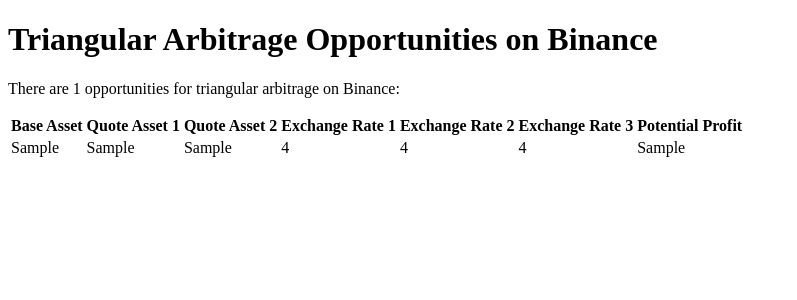
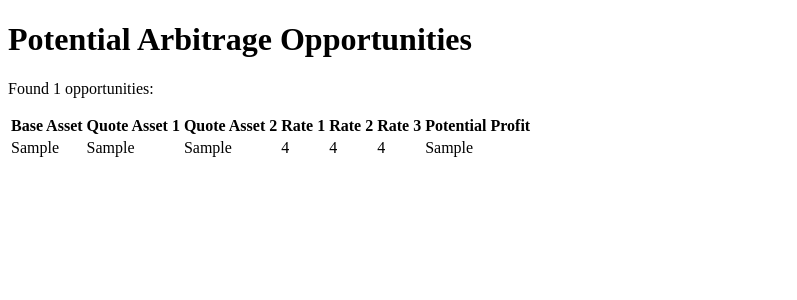
Before and after one commit to alaminizaan100/webprice, a Flask app: template templates/index.html in a window 1280 px wide. Shown: the top 300 px of the page, without its empty margins (0-797 px from the left). Run offline with Flask 2, Linux system fonts and the light colour scheme; the template is opened without the code that fills it: most values are stand-ins (such as "Sample title", 1, 10 or a date in 2020).

Commit message:
Update index.html

```diff
--- a/templates/index.html
+++ b/templates/index.html
@@ -1,20 +1,20 @@
 <!DOCTYPE html>
 <html>
 <head>
-    <title>Triangular Arbitrage Opportunities on Binance</title>
+	<title>Potential Arbitrage Opportunities</title>
 </head>
 <body>
-    <h1>Triangular Arbitrage Opportunities on Binance</h1>
-    <p>There are {{ num_opportunities }} opportunities for triangular arbitrage on Binance:</p>
+	<h1>Potential Arbitrage Opportunities</h1>
+	<p>Found {{ num_opportunities }} opportunities:</p>
 	<table>
 		<thead>
 			<tr>
 				<th>Base Asset</th>
 				<th>Quote Asset 1</th>
 				<th>Quote Asset 2</th>
-          <th>Exchange Rate 1</th>
-          <th>Exchange Rate 2</th>
-          <th>Exchange Rate 3</th>
+				<th>Rate 1</th>
+				<th>Rate 2</th>
+				<th>Rate 3</th>
 				<th>Potential Profit</th>
 			</tr>
 		</thead>
```
Lines whose indentation alone changed are shown as unchanged.
